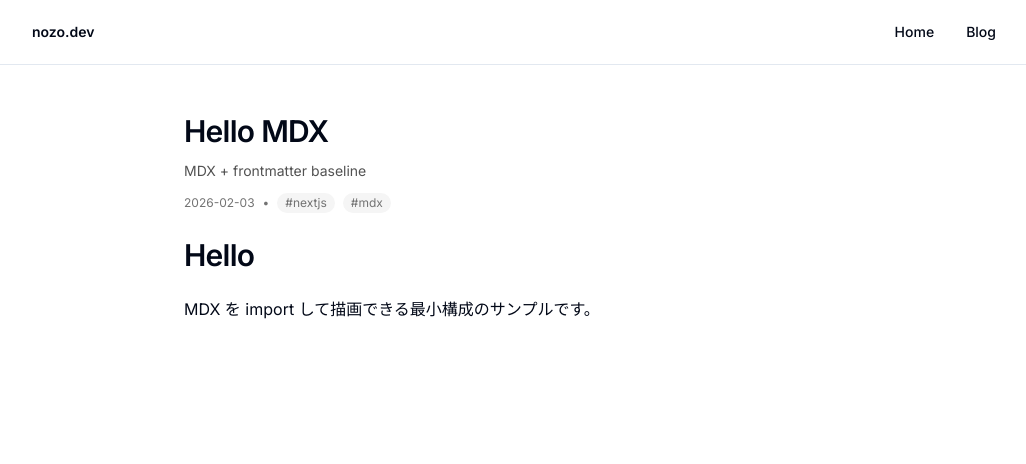
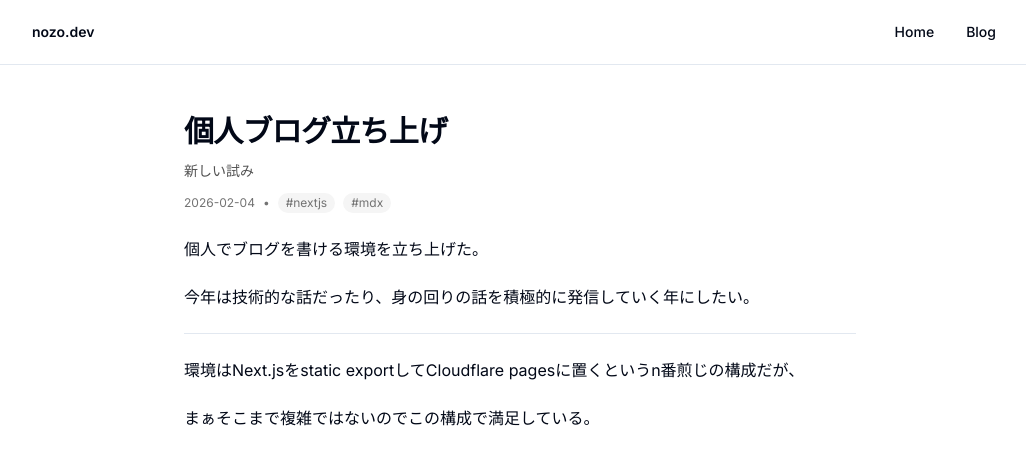
Before and after one commit to nozomemein/nozo.dev, a Next.js app: page /blog/hello in a window 1280 px wide. Shown: the top 464 px of the page, without its empty margins (120-1146 px from the left). Built offline with nearby package versions, Linux system fonts and the light colour scheme.

Commit message:
update hello

```diff
--- a/content/blog/hello.mdx
+++ b/content/blog/hello.mdx
@@ -1,12 +1,18 @@
 ---
-title: "Hello MDX"
-description: "MDX + frontmatter baseline"
-date: "2026-02-03"
+title: "個人ブログ立ち上げ"
+description: "新しい試み"
+date: "2026-02-04"
 tags: ["nextjs", "mdx"]
 status: "published"
 ogImage: "/og/hello.png"
 ---
 
-# Hello
+個人でブログを書ける環境を立ち上げた。
 
-MDX を import して描画できる最小構成のサンプルです。
+今年は技術的な話だったり、身の回りの話を積極的に発信していく年にしたい。
+
+
+---
+環境はNext.jsをstatic exportしてCloudflare pagesに置くというn番煎じの構成だが、
+
+まぁそこまで複雑ではないのでこの構成で満足している。
```
